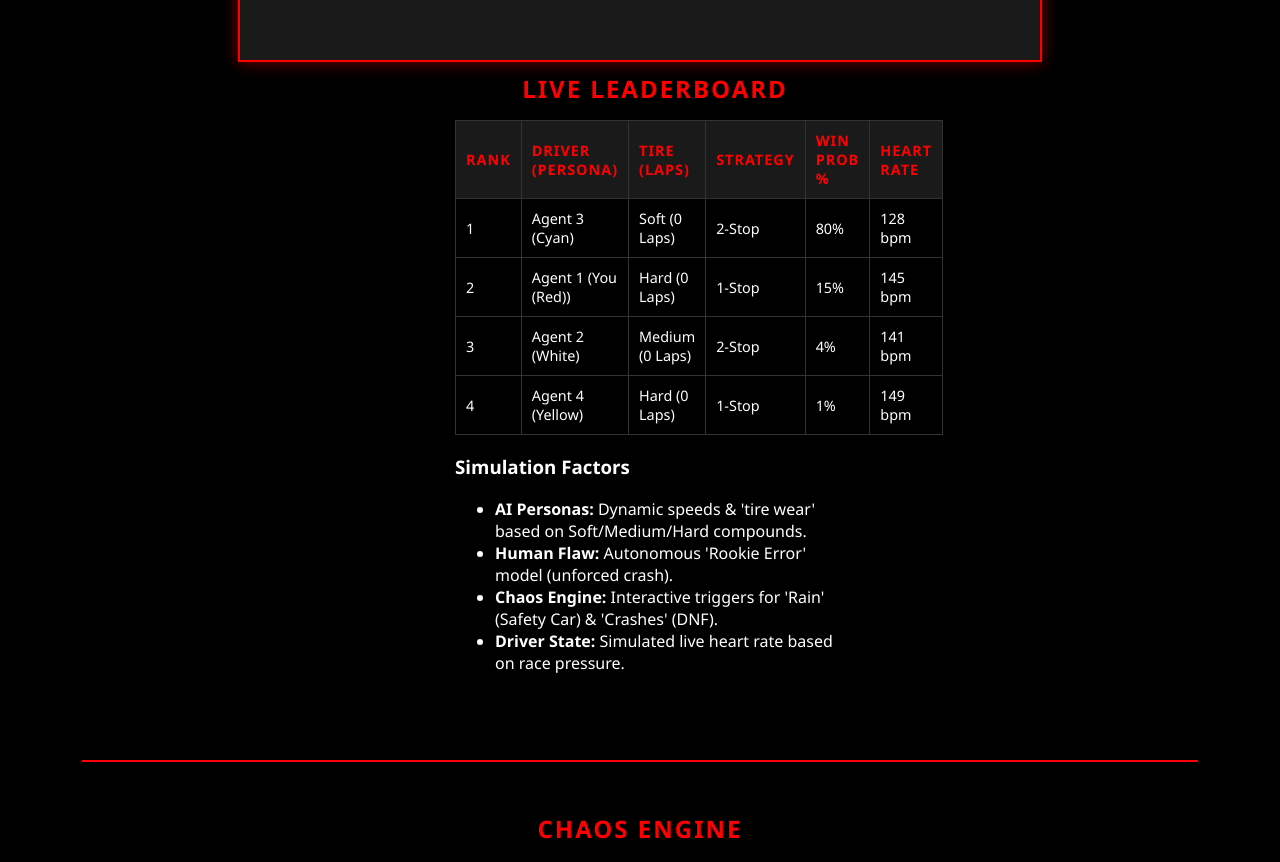
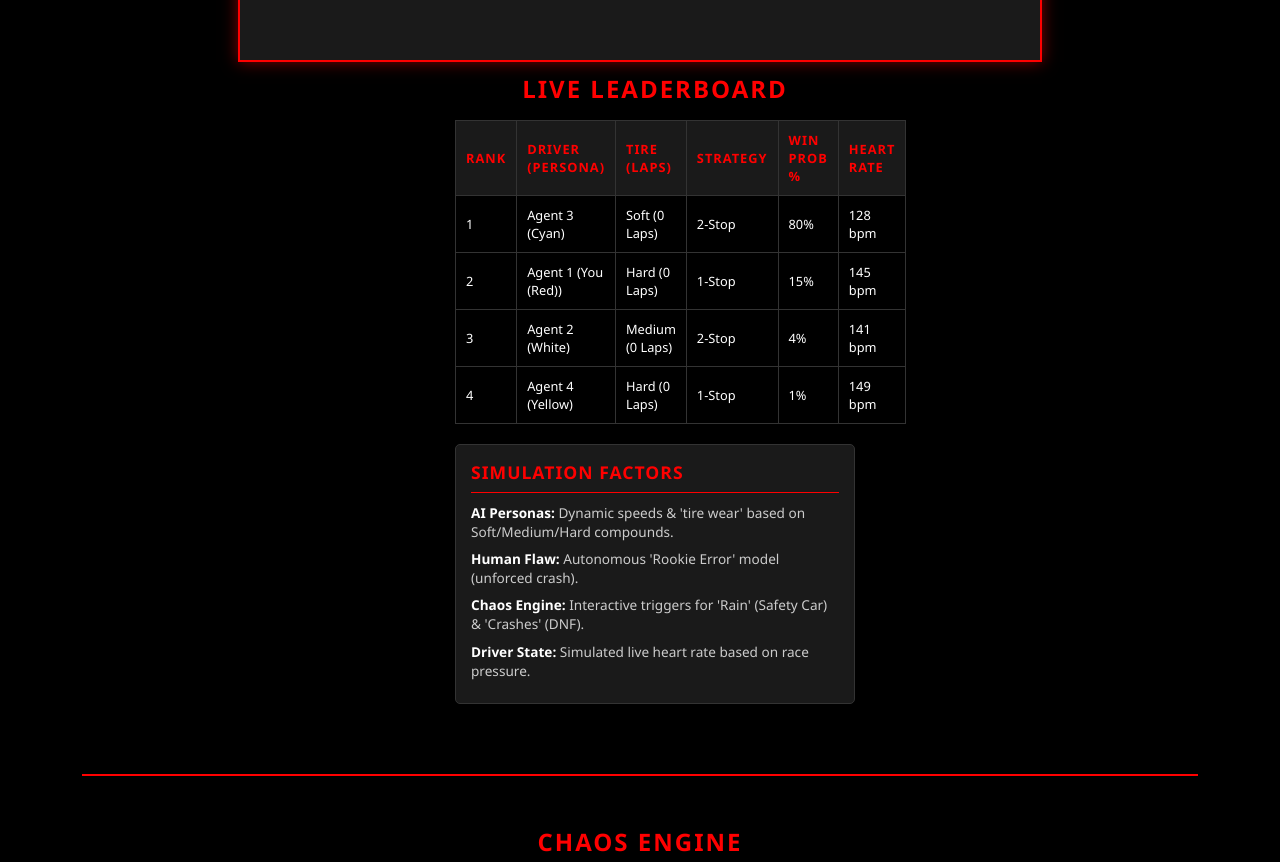
Before and after one commit to Aditi-963/trackshift-aegis, a plain HTML site: page demo.html in a window 1280 px wide. Shown: the part 720-1582 px from the top of the page. Drawn offline with Linux system fonts and the light colour scheme; animation ran at ten frames a second.

Commit message:
Update style.css

```diff
--- a/style.css
+++ b/style.css
@@ -116,7 +116,7 @@ h1 {
 }
 
 .leaderboard h2 { margin-top: 0; }
-table { width: 100%; border-collapse: collapse; margin-top: 15px; font-size: 0.9em; }
+table { width: 100%; border-collapse: collapse; margin-top: 15px; font-size: 0.8em; }
 th, td { border: 1px solid #333; padding: 10px; text-align: left; }
 th { background-color: #1a1a1a; color: #FF0000; text-transform: uppercase; letter-spacing: 1px;}
 
@@ -201,3 +201,48 @@ button.active {
     width: 90%;
     max-width: 1200px;
 }
+
+/* Strategy Overview Box */
+.strategy-overview {
+    margin-top: 20px;
+    padding: 15px;
+    background-color: #1a1a1a;
+    border-radius: 5px;
+    border: 1px solid #333;
+}
+.strategy-overview h3 {
+    font-size: 1.1em;
+    color: #FF0000;
+    margin-top: 0;
+    text-align: left;
+    text-transform: uppercase;
+    letter-spacing: 1px;
+    border-bottom: 1px solid #FF0000;
+    padding-bottom: 8px;
+    margin-bottom: 10px;
+}
+.strategy-overview ul {
+    list-style: none;
+    padding-left: 0;
+    margin: 0;
+}
+.strategy-overview li {
+    font-size: 0.85em;
+    color: #ccc;
+    margin-bottom: 8px;
+    line-height: 1.4;
+}
+.strategy-overview li strong {
+    color: #FFFFFF;
+    font-weight: 600;
+}
+
+/* Animation for Pitting status */
+@keyframes flash {
+    0%, 100% {
+        background-color: transparent;
+    }
+    50% {
+        background-color: rgba(255, 255, 0, 0.3); /* Faint yellow flash */
+    }
+}
```
